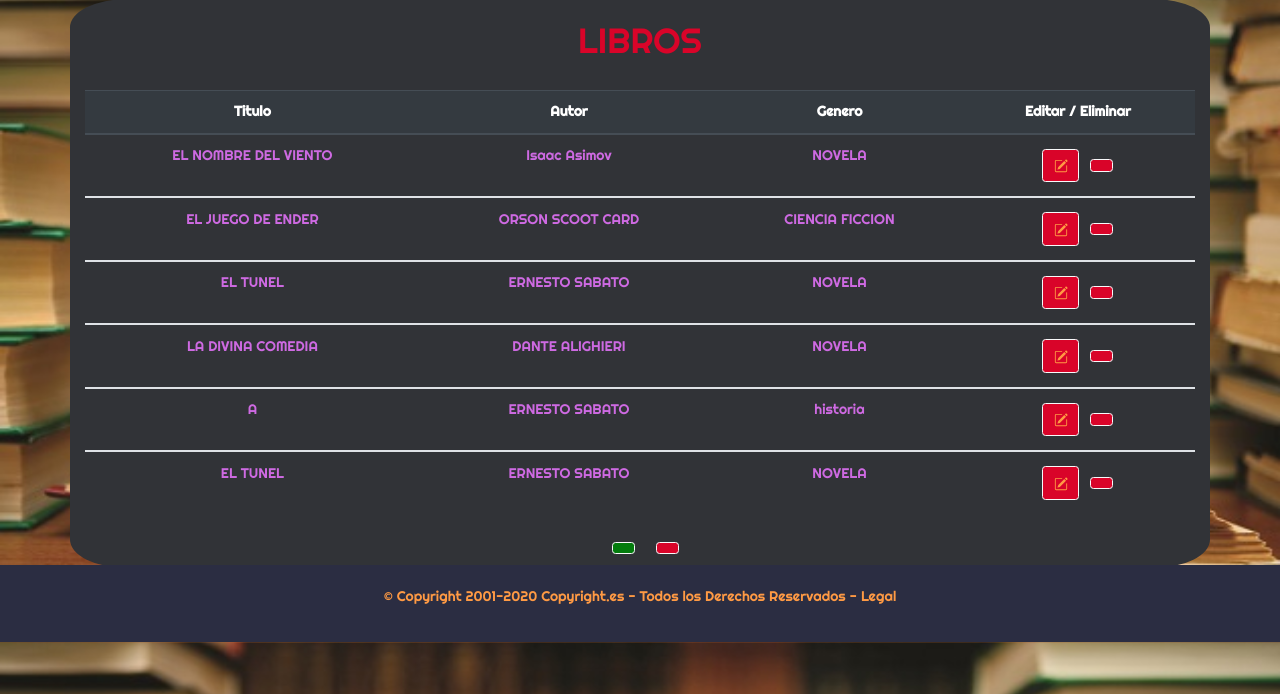
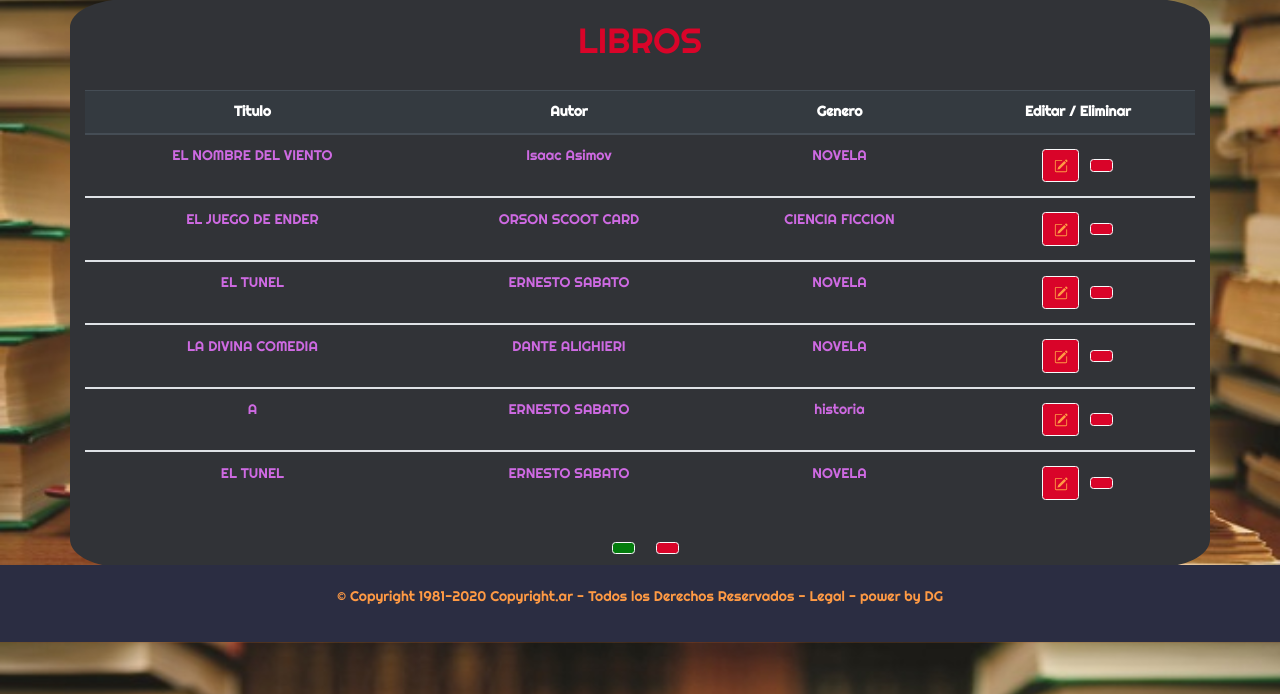
Before and after one commit to daniel-galetto/books, a Flask app: page / in a window 1280 px wide. Shown: the part 158-852 px from the top of the page. Run offline with Flask 2, Linux system fonts and the light colour scheme; some libraries are stand-ins or nearby versions; some web fonts are replaced.

Commit message:
beta 1.2

```diff
--- a/templates/buscar.html
+++ b/templates/buscar.html
@@ -59,7 +59,7 @@
   <!-- COMIENZO DEL FOOTER -->
   <nav class="fixed-bottom footer">
     <br>
-    <p>© Copyright 2001-2020 Copyright.es - Todos los Derechos Reservados - Legal</p>
+    <p>© Copyright 1981-2020 Copyright.ar - Todos los Derechos Reservados - Legal - power by DG</p>
     <br>
   </nav> <!--  FIN DEL FOOTER -->
 
--- a/templates/editarLibro.html
+++ b/templates/editarLibro.html
@@ -45,7 +45,7 @@
     <!-- COMIENZO DEL FOOTER -->
     <nav class="fixed-bottom footer">
       <br>
-      <p>© Copyright 2001-2020 Copyright.es - Todos los Derechos Reservados - Legal</p>
+      <p>© Copyright 1981-2020 Copyright.ar - Todos los Derechos Reservados - Legal - power by DG</p>
       <br>
     </nav> <!--  FIN DEL FOOTER -->
 
--- a/templates/eliminarLibro.html
+++ b/templates/eliminarLibro.html
@@ -33,7 +33,7 @@
     <!-- COMIENZO DEL FOOTER -->
     <nav class="fixed-bottom footer">
       <br>
-      <p>© Copyright 2001-2020 Copyright.es - Todos los Derechos Reservados - Legal</p>
+      <p>© Copyright 1981-2020 Copyright.ar - Todos los Derechos Reservados - Legal - power by DG</p>
       <br>
   </nav> <!--  FIN DEL FOOTER -->
 
--- a/templates/libros.html
+++ b/templates/libros.html
@@ -91,7 +91,7 @@
       <!-- COMIENZO DEL FOOTER -->
       <nav class="fixed-bottom footer">
         <br>
-        <p>© Copyright 2001-2020 Copyright.es - Todos los Derechos Reservados - Legal</p>
+        <p>© Copyright 1981-2020 Copyright.ar - Todos los Derechos Reservados - Legal - power by DG</p>
         <br>
     </nav> <!--  FIN DEL FOOTER -->
 
--- a/templates/nuevoLibro.html
+++ b/templates/nuevoLibro.html
@@ -41,7 +41,7 @@
     <!-- COMIENZO DEL FOOTER -->
     <nav class="fixed-bottom footer">
       <br>
-      <p>© Copyright 2001-2020 Copyright.es - Todos los Derechos Reservados - Legal</p>
+      <p>© Copyright 1981-2020 Copyright.ar - Todos los Derechos Reservados - Legal - power by DG</p>
       <br>
   </nav> <!--  FIN DEL FOOTER -->
 </body>
```
